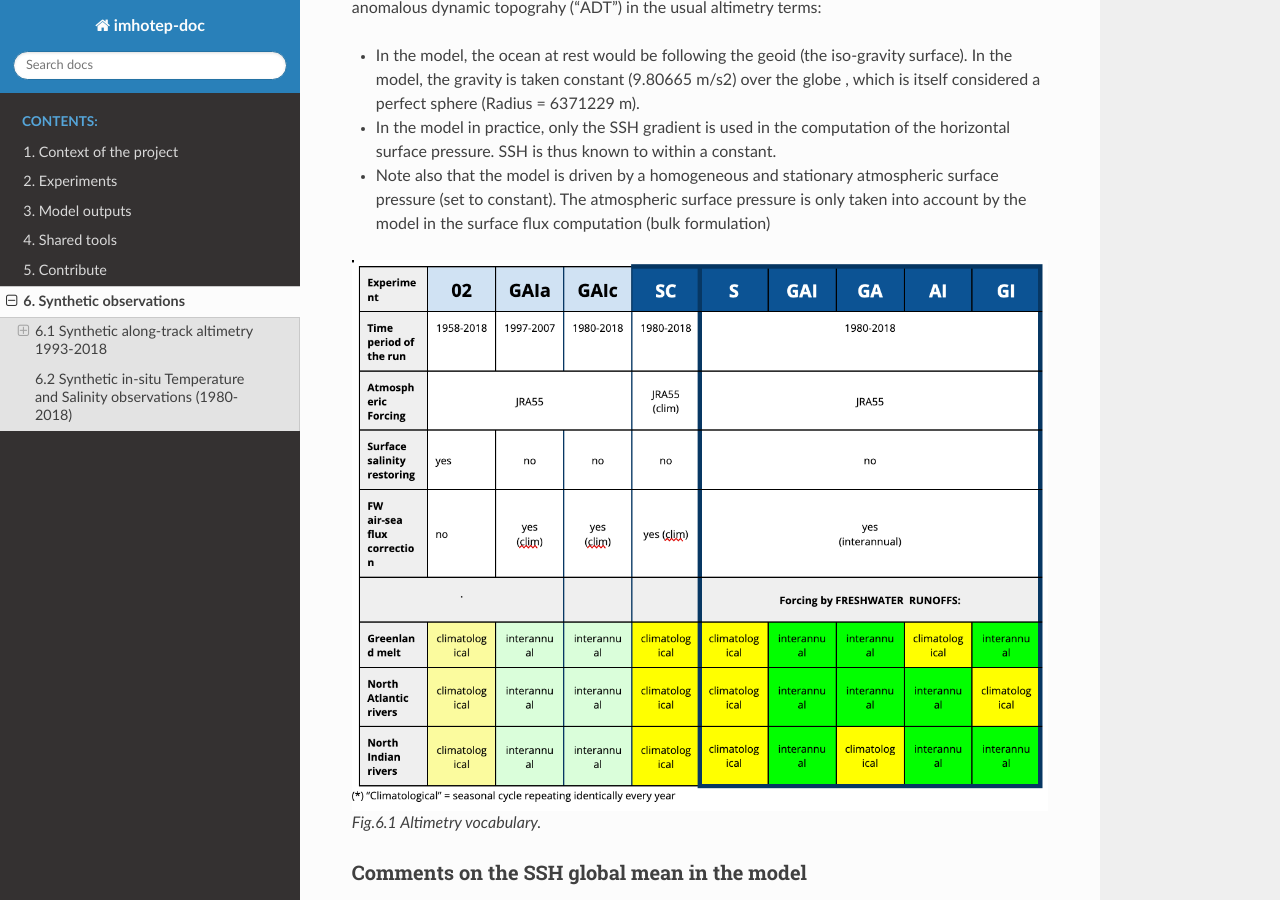
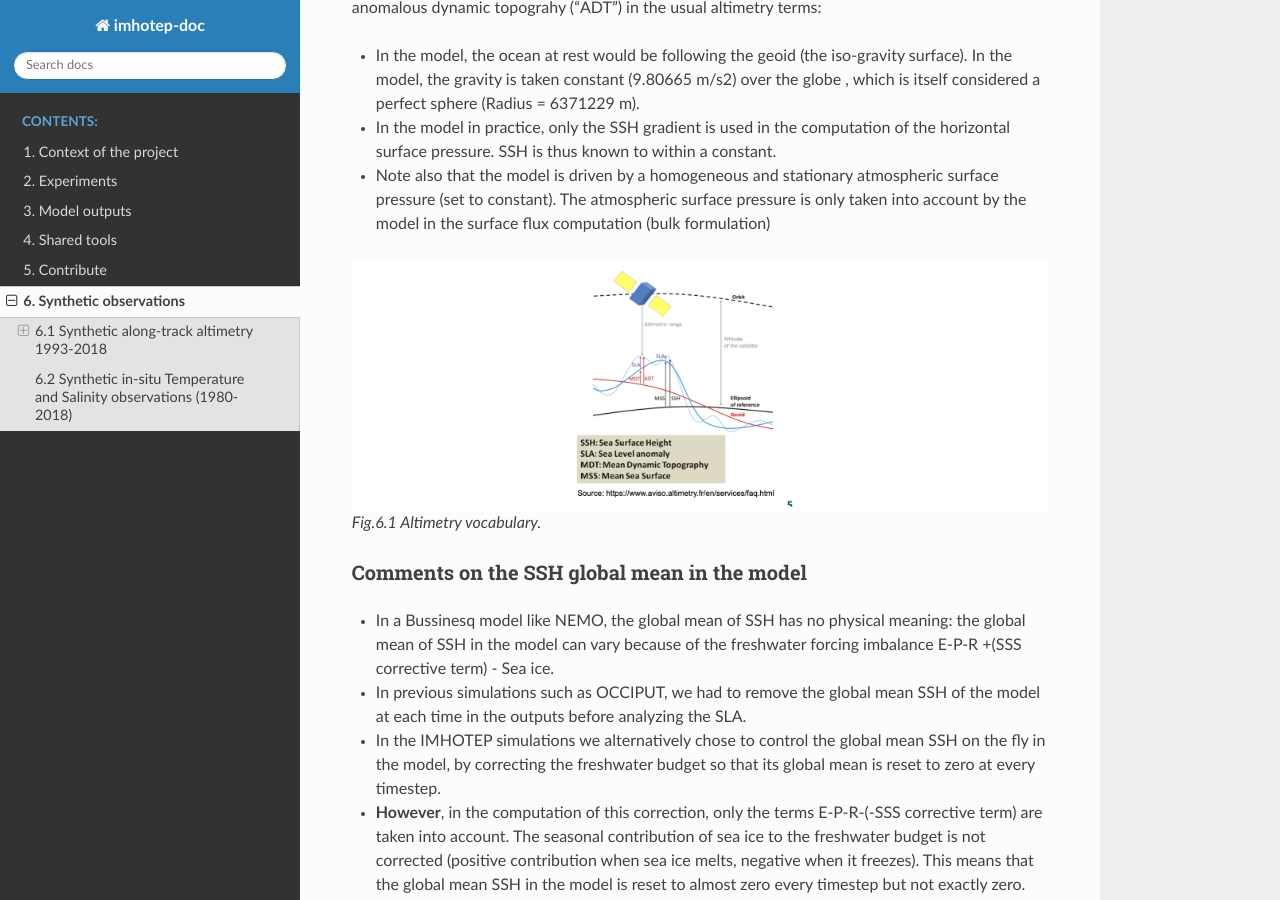
Before and after one commit to imhotep-project/doc-imhotep, a Sphinx documentation site: the page built from source/6-Synthetic-Obs.md, in a window 1280 px wide and 900 px high, scrolled down 1020 px. Built offline with Sphinx 7.4.7 and the Read the Docs theme 2.0.0, drawn with Linux system fonts in a browser that asks for light colours.

Commit message:
Update 6-Synthetic-Obs.md

```diff
--- a/source/6-Synthetic-Obs.md
+++ b/source/6-Synthetic-Obs.md
@@ -40,8 +40,7 @@ within a constant.
 * Note also that the model is driven by a homogeneous and stationary atmospheric surface pressure (set to constant). The atmospheric surface pressure is only taken into
 account by the model in the surface flux computation (bulk formulation)
 
-
-![Altimetry vocabulary](./img/imhotep-nomenclature.png)
+![Altimetry vocabulary](./img/SSHscheme.png)
 _Fig.6.1 Altimetry vocabulary._
 
 ### Comments on the SSH global mean in the model
```
